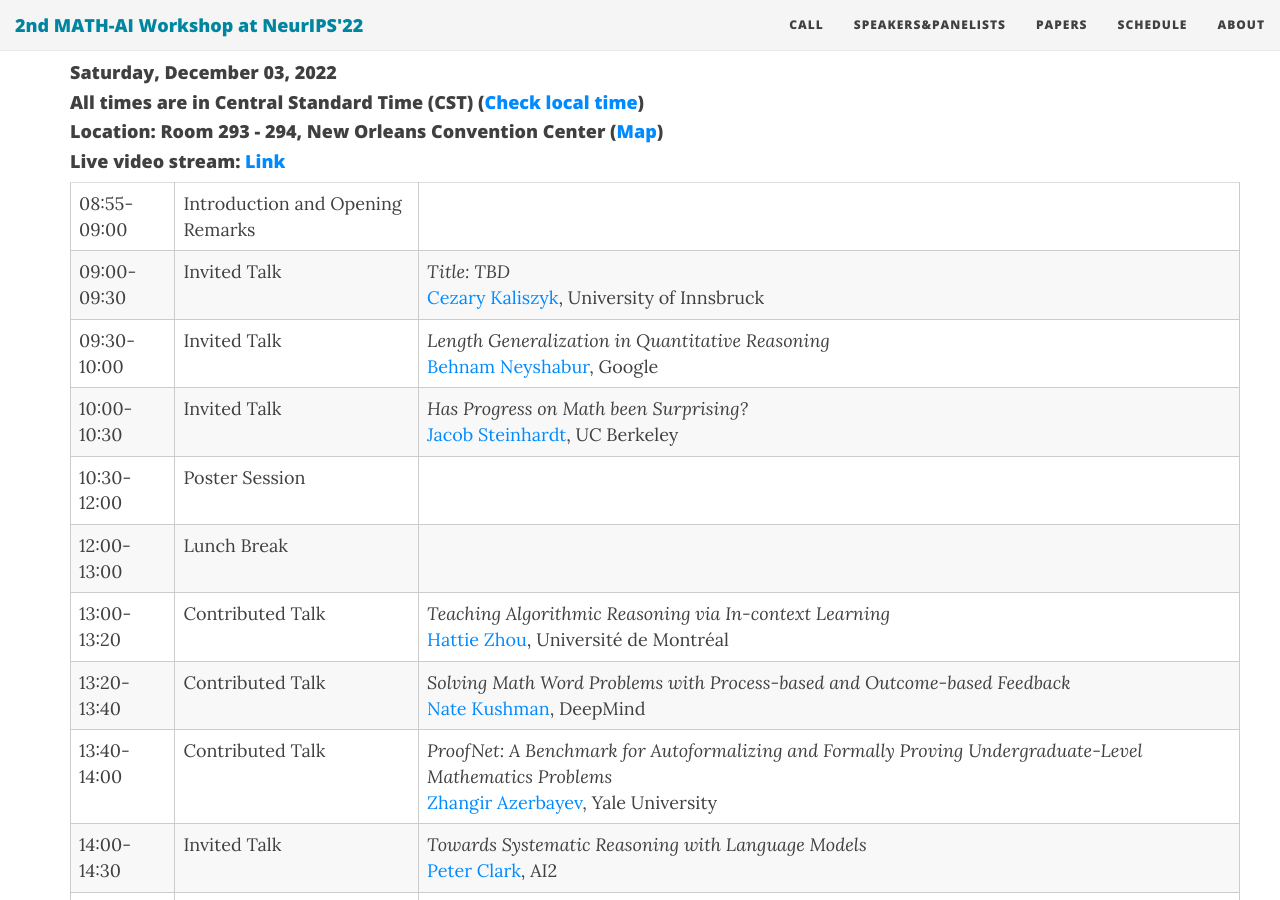
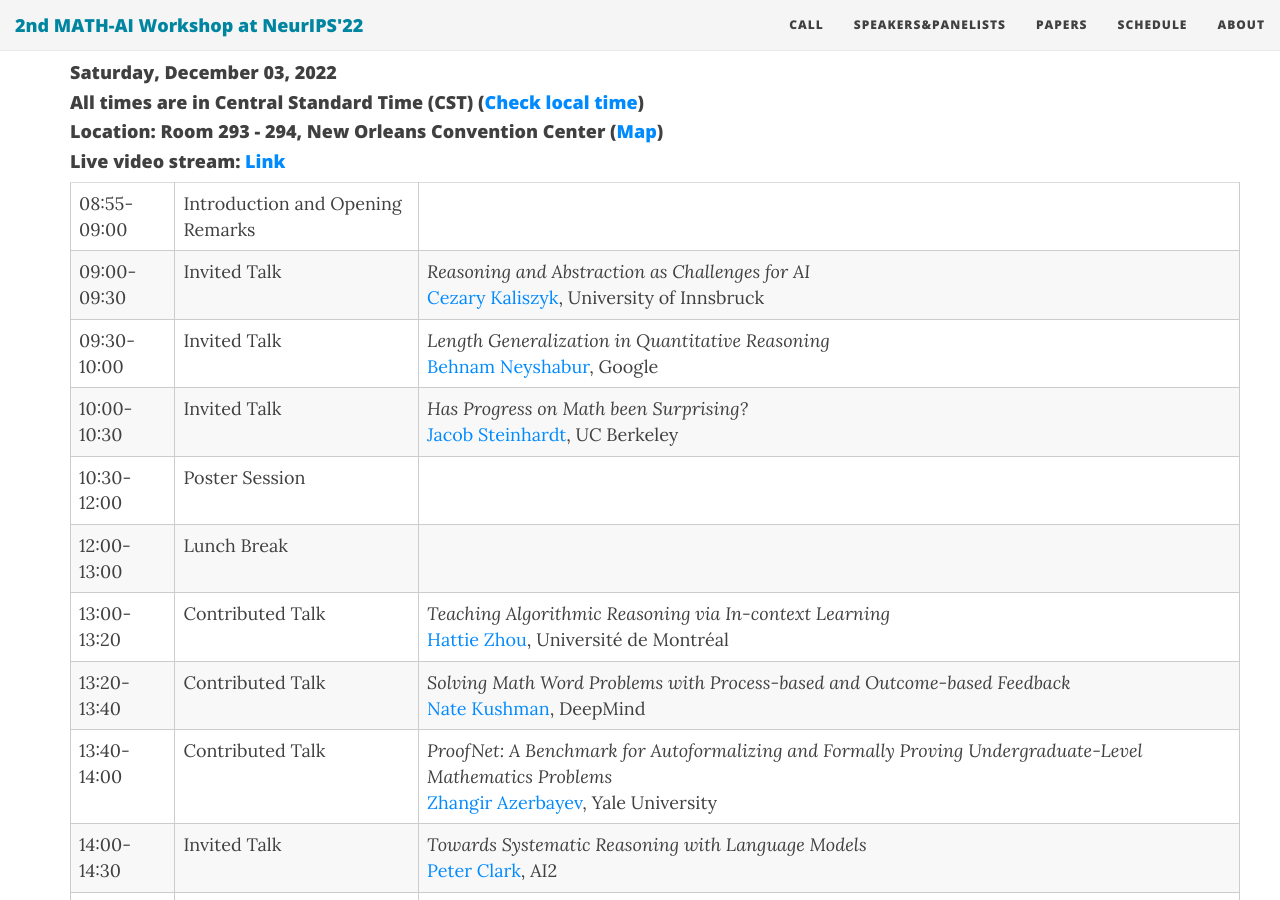
Before and after one commit to mathai-2023/mathai-2023.github.io, a Jekyll site: the page built from schedule.md, in a window 1280 px wide and 900 px high, scrolled down 347 px. Built offline with Jekyll 4.4.1, drawn with Linux system fonts in a browser that asks for light colours; nearby versions of some CDN libraries.

Commit message:
add ckaliszyk

```diff
--- a/_data/schedule.yml
+++ b/_data/schedule.yml
@@ -5,7 +5,7 @@ opening:
 
 ckaliszyk:
   event: "ckaliszyk"
-  title: "Title: TBD"
+  title: "Reasoning and Abstraction as Challenges for AI"
   start: "09:00-09:30"
   type: "Invited"
 
```
Also changed, not shown: 1 other file.
